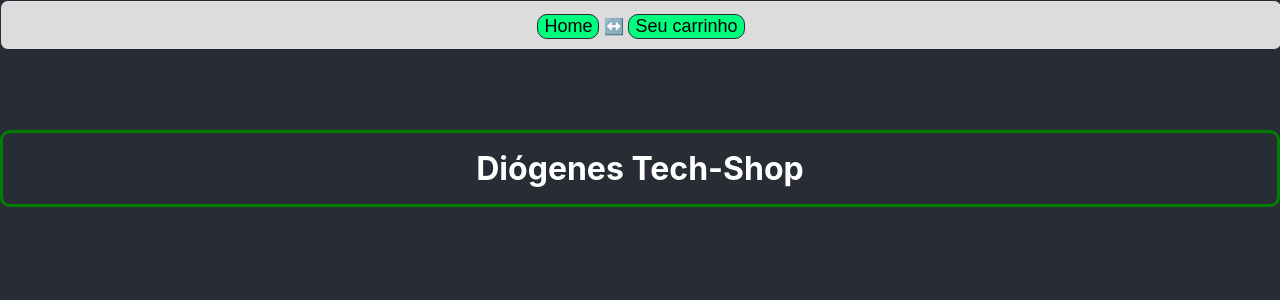
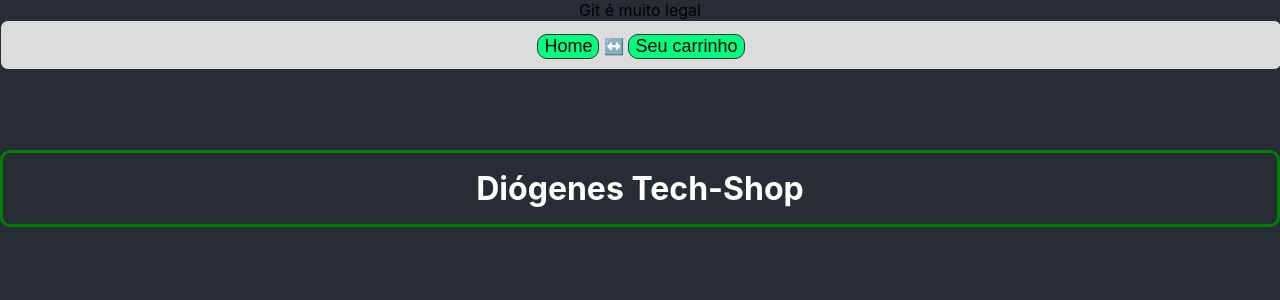
Before and after one commit to erick-ferraz/Serratec-ProjetoFinal-React, a React (Vite) app in the folder projeto-final/projeto-final/: page / in a window 1280 px wide. Shown: the top 300 px of the page. Built offline with nearby package versions, Linux system fonts and the light colour scheme; no server answers.

Commit message:
Mudanças

```diff
--- a/projeto-final/projeto-final/src/App.jsx
+++ b/projeto-final/projeto-final/src/App.jsx
@@ -11,6 +11,7 @@ function App() {
 
   return (
     <div className="App">
+      Git é muito legal
       <BrowserRouter>
       <Menu/>
         <div className="title"><h1 className="nomeloja">Diógenes Tech-Shop</h1></div>
```
Also changed, not shown: projeto-final/projeto-final/package.json (+5 -2 lines), 1 other file (tests, documents, lock files or other folders).
